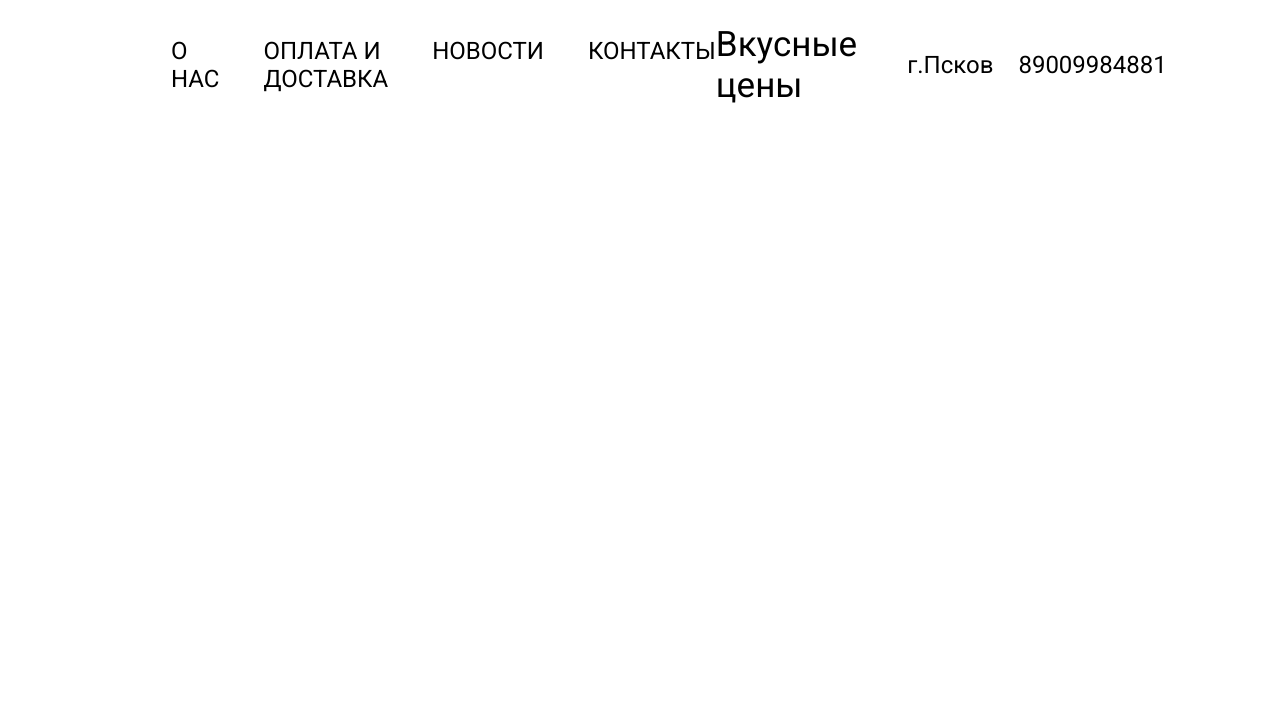
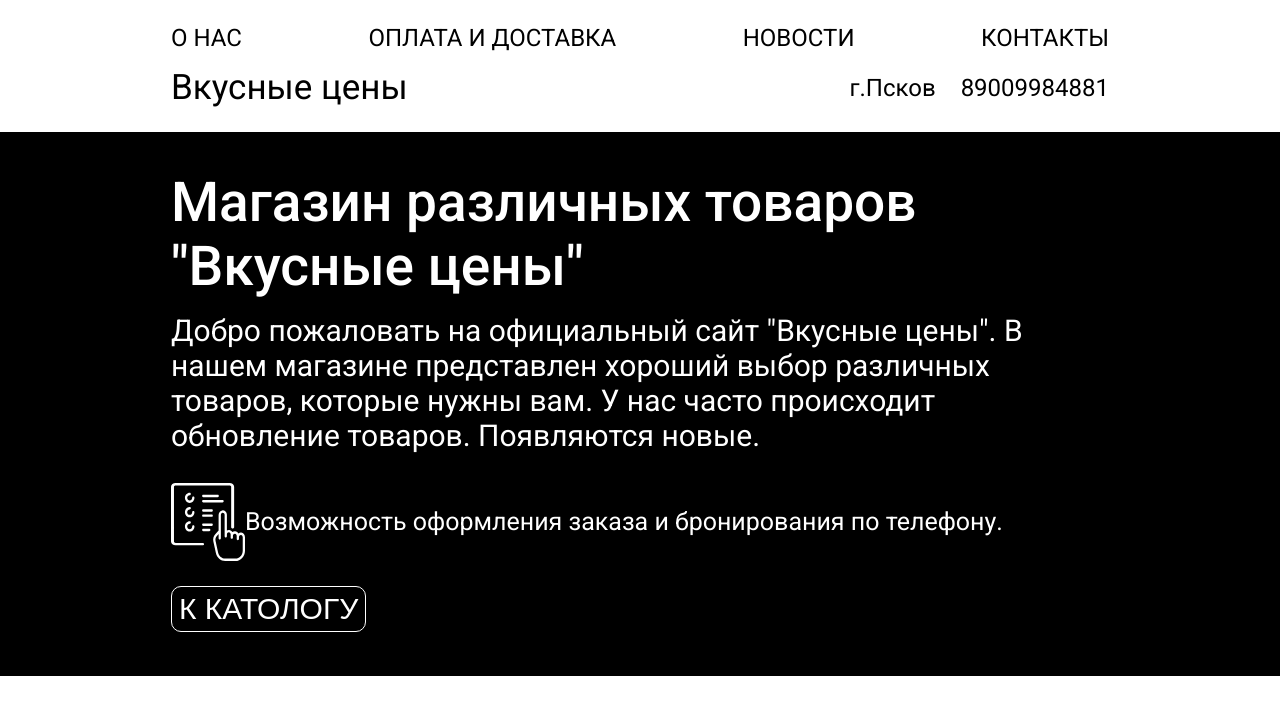
Before and after one commit to frim-mnero/-, a plain HTML site: page index.html in a window 1280 px wide. Drawn offline with Linux system fonts and the light colour scheme.

Commit message:
starting

```diff
--- a/index.html
+++ b/index.html
@@ -37,7 +37,35 @@
                 </div>
             </div>
     </header>
+
+
+
+    </section>
+    <section class="products">
+
+    </section>
 </div>
+<section class="info">
+    <div class="wrapper">
+        <div class="info-gr">
+            <h1 class="info__title">
+            Магазин различных товаров "Вкусные цены"
+        </h1>
+        <p class="info__descriprion">
+            Добро пожаловать на официальный сайт "Вкусные цены". В нашем магазине представлен хороший выбор различных товаров, которые нужны вам.
+            У нас часто происходит обновление товаров. Появляются новые.
+        </p>
+        </div>
+        <div class="info-gr_item">
+            <img class="info-gr_img" src="./src/images/online.svg" alt="">
+            <p class="info-gr_descr">
+                Возможность оформления заказа и бронирования по телефону.
+            </p>
+        </div>
+        <button class="btn-katalog">
+            К катологу
+        </button>
+    </div>
 
 </body>
 </html>
--- a/src/styles/style.css
+++ b/src/styles/style.css
@@ -18,7 +18,8 @@
 }
 .header-main{
     justify-content: space-between;
-    align-items: center;
+    gap: 15px;
+    flex-direction: column;
 }
 .header__logo-link {
     color: #000;
@@ -26,6 +27,7 @@
 }
 .header__top-list {
     gap: 44px;
+    justify-content: space-between;
 }
 .header-middle{
     font-family: 'Roboto', sans-serif;
@@ -33,6 +35,7 @@
     color: #000;
     gap: 50px;
     align-items: center;
+    justify-content: space-between;
 }
 .header__middle_geo{
     gap: 25px;
@@ -43,6 +46,40 @@
     text-transform: uppercase;
     color: #000;
 }
-.header__logo{
-
+.info{
+    font-family: 'Roboto', sans-serif;
+    background: #000;
+    color: #fff;
+    padding: 38px 0 44px 0;
 }
+.info-gr{
+    display: flex;
+    flex-direction: column;
+    gap: 15px;
+}
+.info__title{
+    font-size: 55px;
+    font-weight: 500;
+}
+.info__descriprion{
+    font-size: 30px;
+    margin-bottom: 30px;
+}
+.btn-katalog{
+    padding: 5px 7px;
+    font-size: 30px;
+    text-transform: uppercase;
+    color: #fff;
+    background: #000;
+    border: 1px solid #fff;
+    border-radius: 10px;
+    cursor: pointer;
+    margin-top: 25px;
+}
+.info-gr_item{
+    display: flex;
+    align-items: center;
+}
+.info-gr_descr{
+    font-size: 25px;
+}
```
Also changed, not shown: src/images/back.png (added), src/images/online.svg (added).
